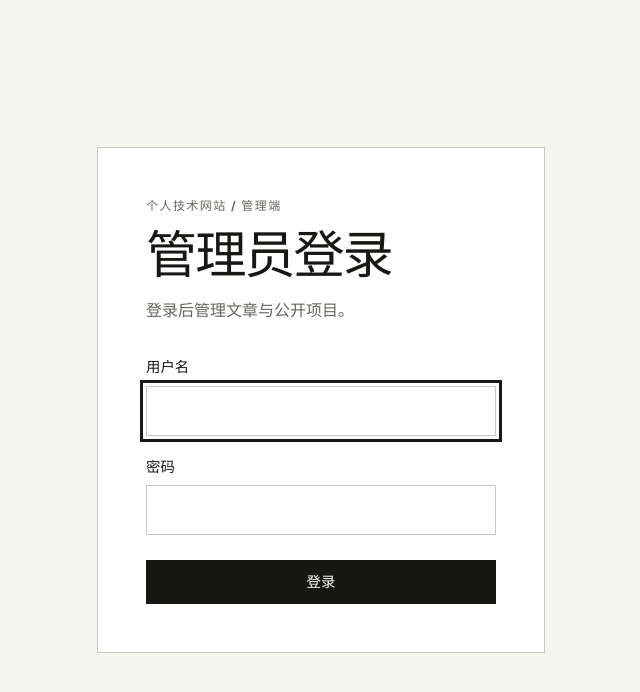
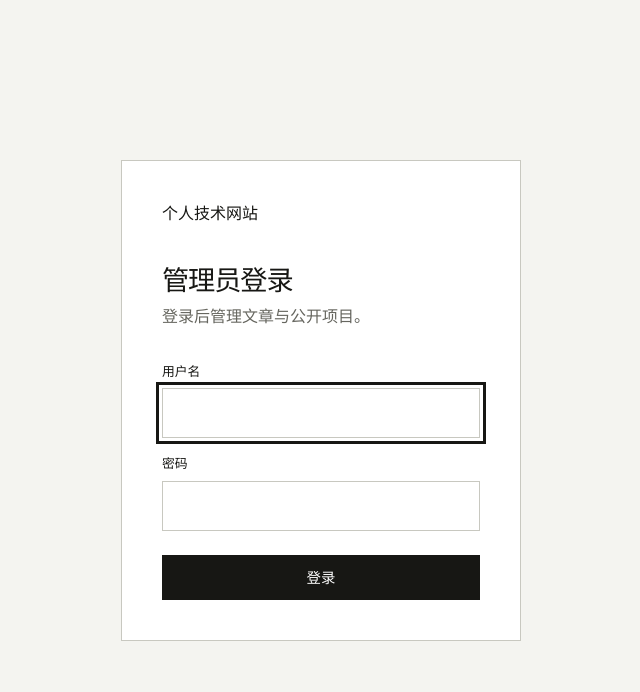
Before and after one commit to Tazmi-Asdes/MyWebsite, a Vue app in the folder web/admin/: page /login in a window 1280 px wide. Shown: the top 692 px of the page, without its empty margins (319-959 px from the left). Built offline with nearby package versions, Linux system fonts and the light colour scheme; no server answers; the HTML template or start-up script is replaced by a standard one.

Commit message:
feat: align admin login with v2 structure

```diff
--- a/web/admin/src/style.css
+++ b/web/admin/src/style.css
@@ -341,19 +341,65 @@ textarea:focus-visible {
   display: grid;
   min-height: 100vh;
   place-items: center;
-  padding: 1.5rem;
+  padding: 1rem;
   background: var(--bg);
 }
 
 .login-panel {
-  width: min(100%, 28rem);
-  padding: clamp(1.5rem, 5vw, 3rem);
+  width: min(100%, 25rem);
+  padding: clamp(1.5rem, 5vw, 2.5rem);
   border: 1px solid var(--border);
   background: var(--surface);
 }
 
-.login-intro {
-  margin: 1rem 0 0;
+.login-panel__brand {
+  margin-bottom: 2.5rem;
+  font-weight: 750;
+}
+
+.login-panel h1 {
+  margin: 0 0 0.5rem;
+  font-size: 1.7rem;
+  font-weight: 550;
+}
+
+.login-panel > p {
+  margin: 0 0 2rem;
+  color: var(--muted);
+}
+
+.login-panel .field {
+  gap: 0.4rem;
+}
+
+.login-panel .field label {
+  font-size: 0.8rem;
+}
+
+.login-panel .input {
+  padding: 0.7rem 0.8rem;
+}
+
+.login-panel .notice {
+  margin: 0 0 1rem;
+  padding: 0.85rem 1rem;
+  background: var(--bg);
+  font-size: 0.85rem;
+}
+
+.login-panel .notice--error {
+  border-color: var(--text);
+  background: var(--surface-muted);
+  color: var(--text);
+}
+
+.form-grid {
+  display: grid;
+  gap: 1.5rem;
+}
+
+.login-panel .form-grid {
+  gap: 1rem;
 }
 
 .form-stack {
@@ -364,7 +410,7 @@ textarea:focus-visible {
 
 .login-panel .button {
   width: 100%;
-  margin-top: 0.35rem;
+  margin-top: 0.5rem;
 }
 
 .login-panel .stage-note {
--- a/web/admin/src/views/LoginView.vue
+++ b/web/admin/src/views/LoginView.vue
@@ -36,21 +36,23 @@ async function submitLogin(): Promise<void> {
 </script>
 
 <template>
-  <main class="login-page">
+  <a class="skip-link" href="#login-main">跳到登录表单</a>
+  <main id="login-main" class="login-page">
     <section class="login-panel" aria-labelledby="login-title">
-      <p class="eyebrow">个人技术网站 / 管理端</p>
+      <div class="login-panel__brand">个人技术网站</div>
       <h1 id="login-title">管理员登录</h1>
       <p class="login-intro">登录后管理文章与公开项目。</p>
 
       <p v-if="errorMessage" class="notice notice--error" role="alert">{{ errorMessage }}</p>
 
-      <form class="form-stack" novalidate @submit.prevent="submitLogin">
+      <form class="form-grid" novalidate @submit.prevent="submitLogin">
         <div class="field">
           <label for="username">用户名</label>
           <input
             id="username"
             name="username"
             type="text"
+            class="input"
             autocomplete="username"
             required
             autofocus
@@ -64,6 +66,7 @@ async function submitLogin(): Promise<void> {
             id="password"
             name="password"
             type="password"
+            class="input"
             autocomplete="current-password"
             required
             v-model="password"
```
Also changed, not shown: 1 other file (tests, documents, lock files or other folders).
